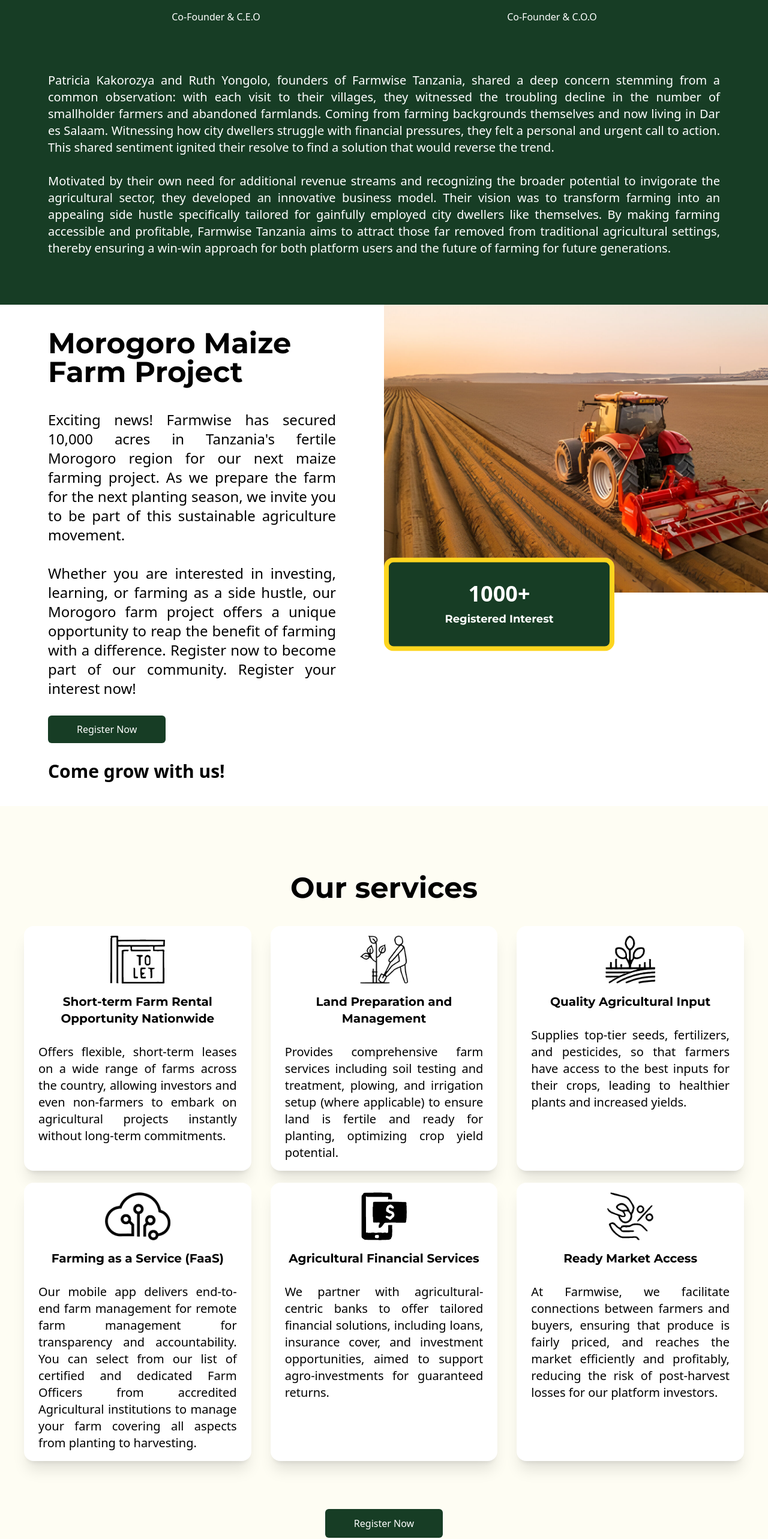
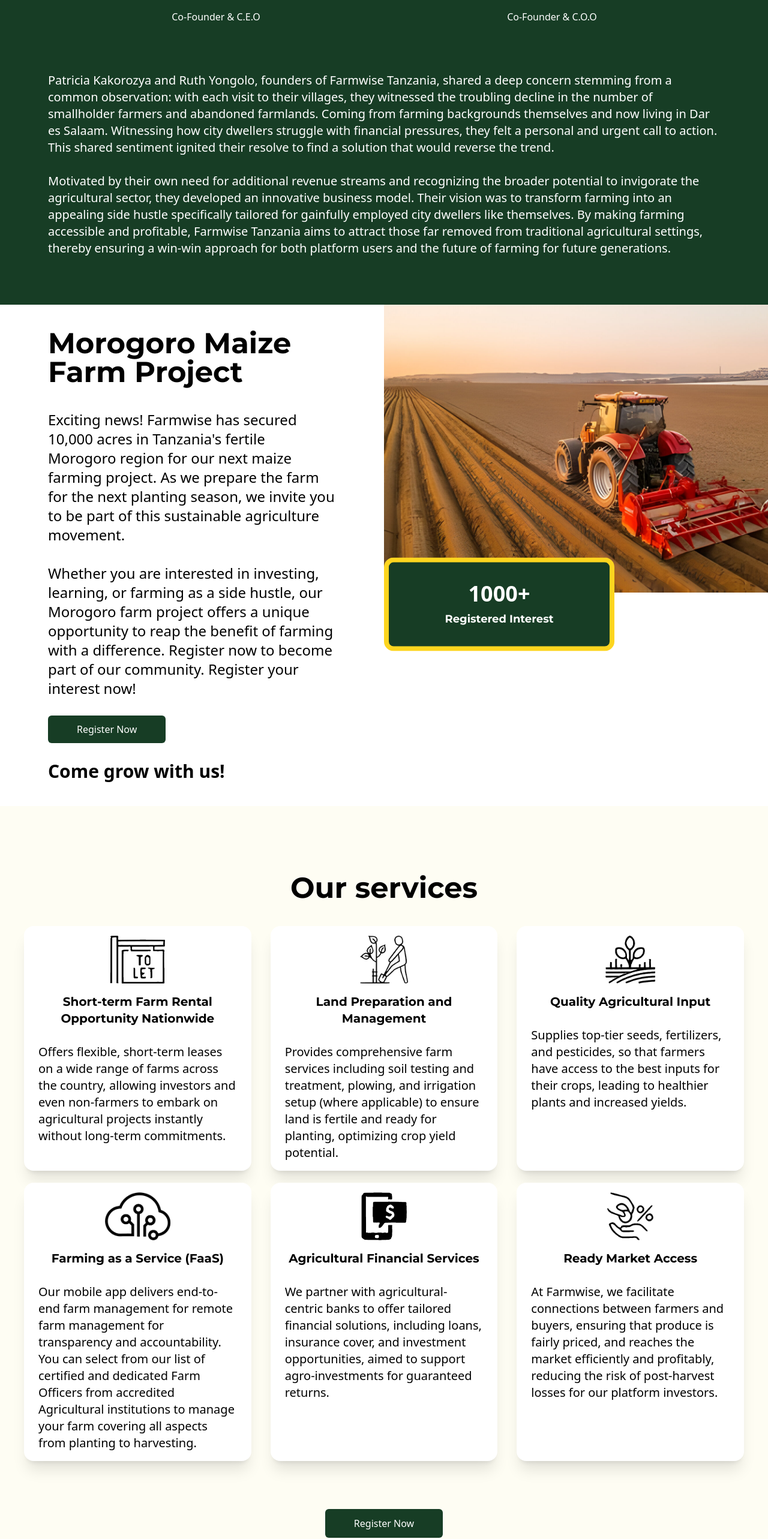
Before and after one commit to kevinmisigaro/farmwise, a Next.js app: page / in a window 1280 px wide. Shown: the part 1140-3706 px from the top of the page at 60% size. Built offline with nearby package versions, Linux system fonts and the light colour scheme; no server answers.

Commit message:
changes to text align

```diff
--- a/src/app/page.tsx
+++ b/src/app/page.tsx
@@ -168,7 +168,7 @@
           </div>
         </div>
 
-        <div className="mt-12 md:mt-20 text-left md:text-justify text-lg md:text-xl">
+        <div className="mt-12 md:mt-20 text-left text-lg md:text-xl">
           <p>
           Patricia Kakorozya and Ruth Yongolo, founders of Farmwise Tanzania,
             shared a deep concern stemming from a common observation: with each
@@ -201,7 +201,7 @@
             <h2 className={`${mali.className} text-3xl md:text-5xl`}>
               Morogoro Maize Farm Project
             </h2>
-            <p className="mt-10 text-left md:text-justify mb-10 text-xl md:text-2xl">
+            <p className="mt-10 text-left mb-10 text-xl md:text-2xl">
               Exciting news! Farmwise has secured 10,000 acres in
               Tanzania&apos;s fertile Morogoro region for our next maize farming
               project. As we prepare the farm for the next planting season, we
--- a/src/components/ServicesCard.tsx
+++ b/src/components/ServicesCard.tsx
@@ -17,7 +17,7 @@
           <h3 className={`${mali.className} font-bold text-xl`}>{title}</h3>
         </div>
 
-        <p className="text-lg md:text-xl mt-5 mt-3 text-left md:text-justify">
+        <p className="text-lg md:text-xl mt-5 mt-3 text-left">
           {description}
         </p>
       </div>
--- a/src/components/SideHustleCard/index.tsx
+++ b/src/components/SideHustleCard/index.tsx
@@ -19,7 +19,7 @@
           </h3>
         </div>
 
-        <p className="text-lg md:text-xl mt-5 mt-3 text-left md:text-justify">
+        <p className="text-lg md:text-xl mt-5 mt-3 text-left">
           {description}
         </p>
       </div>
```
